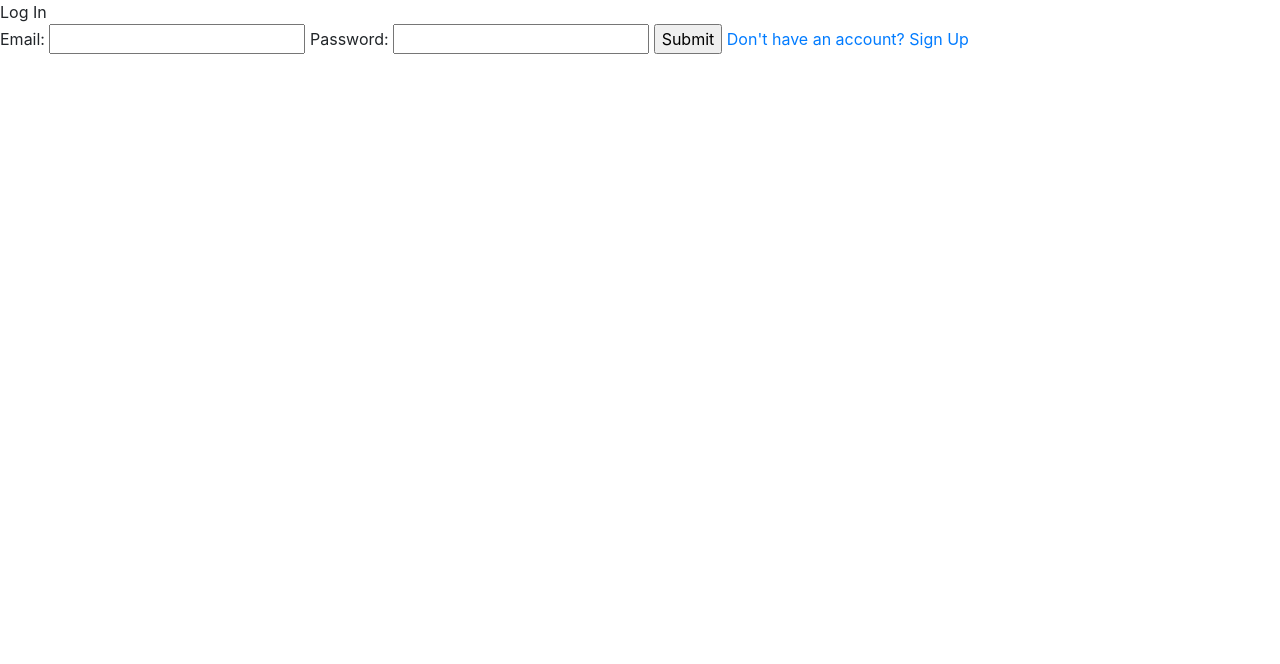
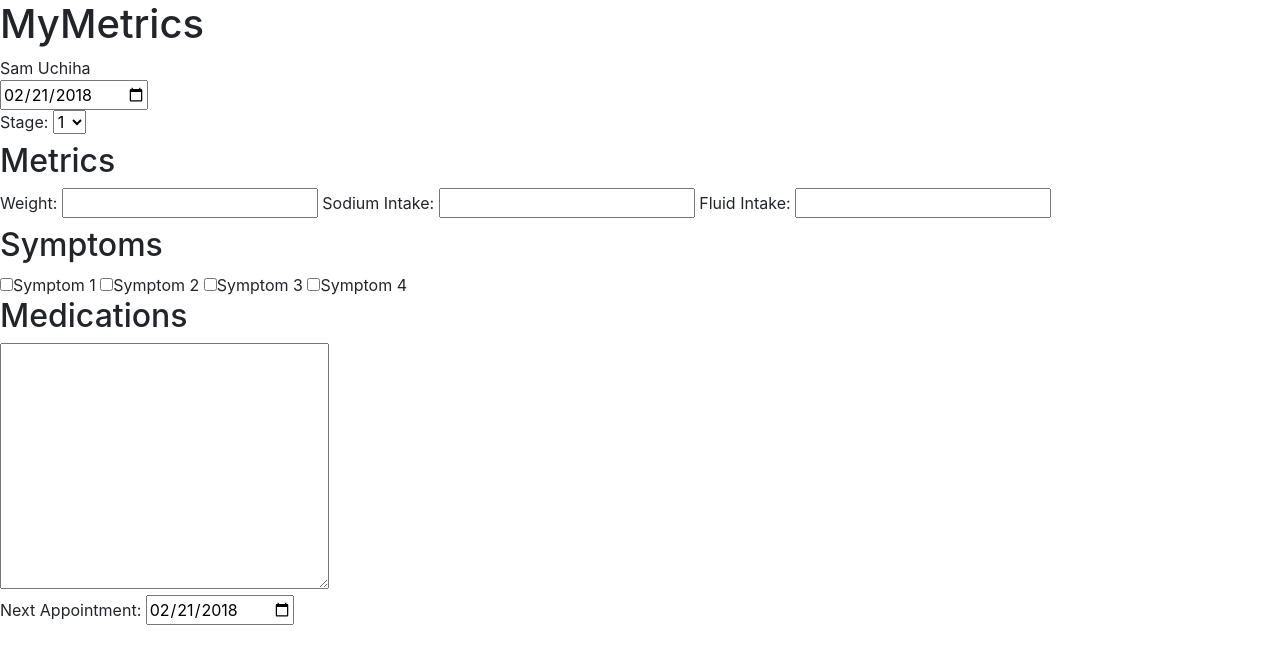
Before and after one commit to Lawrenccee/MyMetrics, a website: page frontend/index.html in a window 1280 px wide. Drawn offline with nearby package versions, Linux system fonts and the light colour scheme; some packages are replaced by stand-ins of ours.

Commit message:
basic patient view

```diff
--- a/frontend/app.module.js
+++ b/frontend/app.module.js
@@ -1 +1 @@
-angular.module('myMetricsApp', ['ngRoute', 'logIn', 'patientSignUp', 'doctorSignUp']);
+angular.module('myMetricsApp', ['ngRoute', 'logIn', 'patientSignUp', 'doctorSignUp', 'patientView']);
--- a/frontend/index.html
+++ b/frontend/index.html
@@ -25,13 +25,16 @@
   <script src="session/patient-sign-up.component.js"></script>
   <script src="session/doctor-sign-up.module.js"></script>
   <script src="session/doctor-sign-up.component.js"></script>
+  <script src="patient-view/patient-view.module.js"></script>
+  <script src="patient-view/patient-view.component.js"></script>
 </head>
 
 <body>
   <!-- <log-in></log-in> -->
   <!-- <patient-sign-up></patient-sign-up> -->
   <!-- <doctor-sign-up></doctor-sign-up> -->
-  <div ng-view></div>
+  <!-- <div ng-view></div> -->
+  <patient-view></patient-view>
 </body>
 
 </html>
--- /dev/null
+++ b/frontend/patient-view/patient-view.component.js
@@ -0,0 +1,16 @@
+angular.
+  module('patientView').
+  component('patientView', {
+    templateUrl: 'patient-view/patient-view.template.html',
+    controller: function ($routeParams, $http) {
+      // do something to fetch the user's id/email from the route params
+
+      // set user to that user so we can show it in the html
+      // for now it will be a fake user
+      this.user = {
+        name: "Sam Uchiha"
+      };
+
+      this.date = new Date();
+    }
+  });
--- /dev/null
+++ b/frontend/patient-view/patient-view.module.js
@@ -0,0 +1 @@
+angular.module('patientView', []);
--- /dev/null
+++ b/frontend/patient-view/patient-view.template.html
@@ -0,0 +1,86 @@
+<div>
+  <div>
+    <div class="HEADER">
+      <h1>MyMetrics</h1>
+    </div>
+
+    <div class="NAME AND STAGE">
+      <div class="NAMEANDDATE">
+        <div>
+          {{$ctrl.user.name}}
+        </div>
+
+        <div>
+          <input type="date" ng-model="$ctrl.date">
+        </div>
+      </div>
+
+      <div class="STAGE">
+        <label>Stage:
+          <select name="stage" id="">
+            <option value="1">1</option>
+            <option value="2">2</option>
+            <option value="3">3</option>
+            <option value="4">4</option>
+            <option value="5">5</option>
+          </select>
+        </label>
+      </div>
+
+    </div>
+
+    <div class="METRICS">
+      <h2>Metrics</h2>
+
+      <form>
+        <label>Weight:
+          <input type="text">
+        </label>
+
+        <label>Sodium Intake:
+          <input type="text">
+        </label>
+
+        <label>Fluid Intake:
+          <input type="text">
+        </label>
+      </form>
+    </div>
+
+    <div class="SYMPTOMSANDMEDICATIONS">
+      <div class="SYMPTOMS">
+        <h2>Symptoms</h2>
+        <input type="checkbox" value="symptom1">Symptom 1</input>
+        <input type="checkbox" value="symptom2">Symptom 2</input>
+        <input type="checkbox" value="symptom3">Symptom 3</input>
+        <input type="checkbox" value="symptom4">Symptom 4</input>
+      </div>
+
+      <div class="MEDICATIONS">
+        <h2>Medications</h2>
+        <textarea name="" id="" cols="30" rows="10">
+
+        </textarea>
+      </div>
+    </div>
+  </div>
+
+  <div class="GRAPHCONTAINER">
+    <div>
+      <div class="WARNINGS AND NEXT APPT AND LOGOUT">
+        <div ng-if="$ctrl.warnings">
+          SOMETHING ABOUT WARNINGS
+        </div>
+
+        <div>
+          <label>Next Appointment:
+            <input type="date" ng-model="$ctrl.date">
+          </label>
+        </div>
+      </div>
+    </div>
+    <div class="GRAPHHERE">
+
+    </div>
+  </div>
+</div>
--- a/frontend/session/patient-sign-up.component.js
+++ b/frontend/session/patient-sign-up.component.js
@@ -2,10 +2,18 @@ angular.
   module('patientSignUp').
   component('patientSignUp', {
     templateUrl: 'session/patient-sign-up.template.html',
-    controller: function () {
+    controller: function ($http) {
 
       this.sendUser = () => {
-        console.log(this.user);
+        // $http({
+        //   method: 'POST',
+        //   url: '/api/users',
+        //   headers: {
+        //     "Content-Type": "application/json"
+        //   },
+        //   dataType: 'json',
+        //   data: { user: this.user }
+        // });
       };
     }
   });
```
